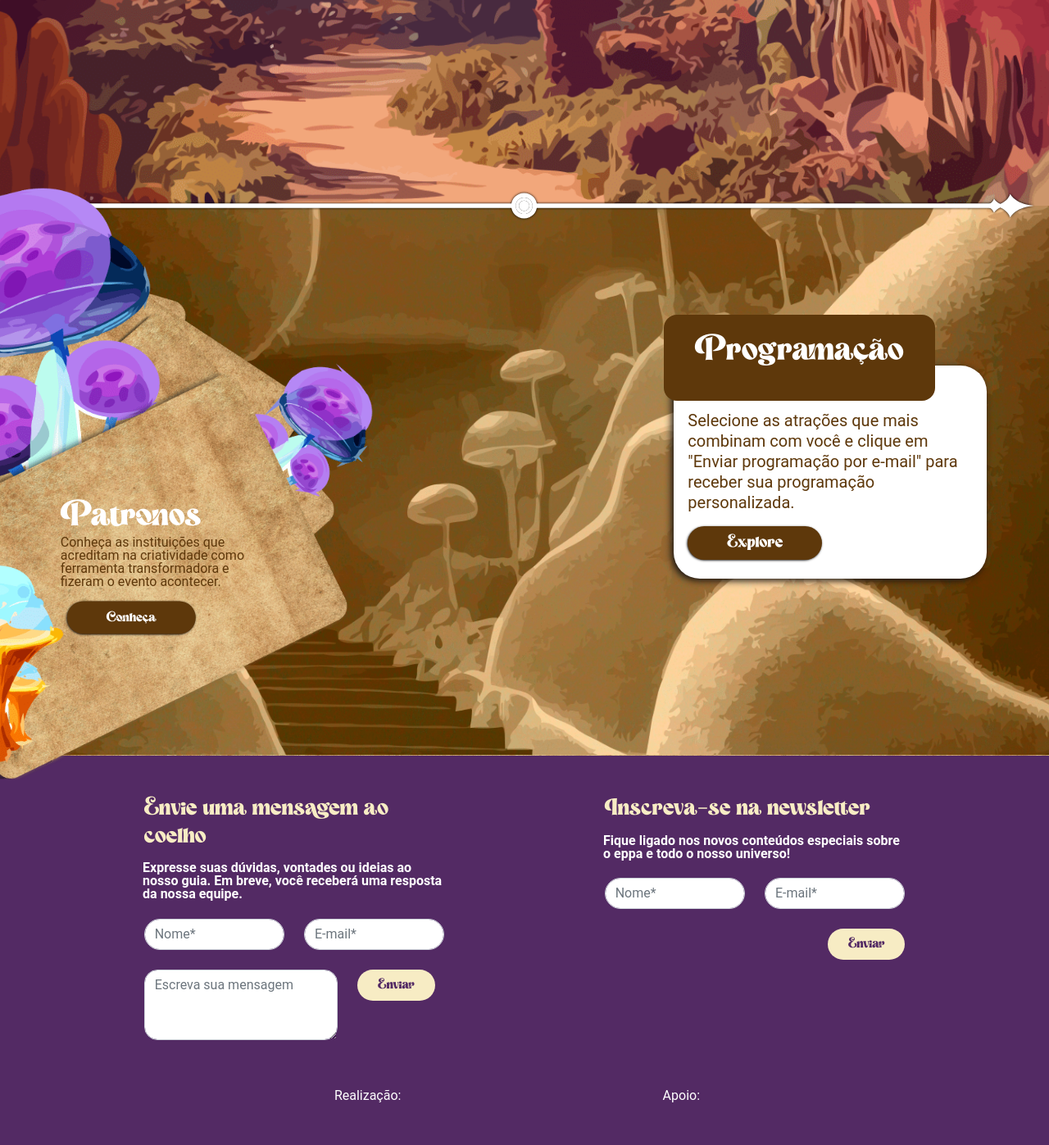
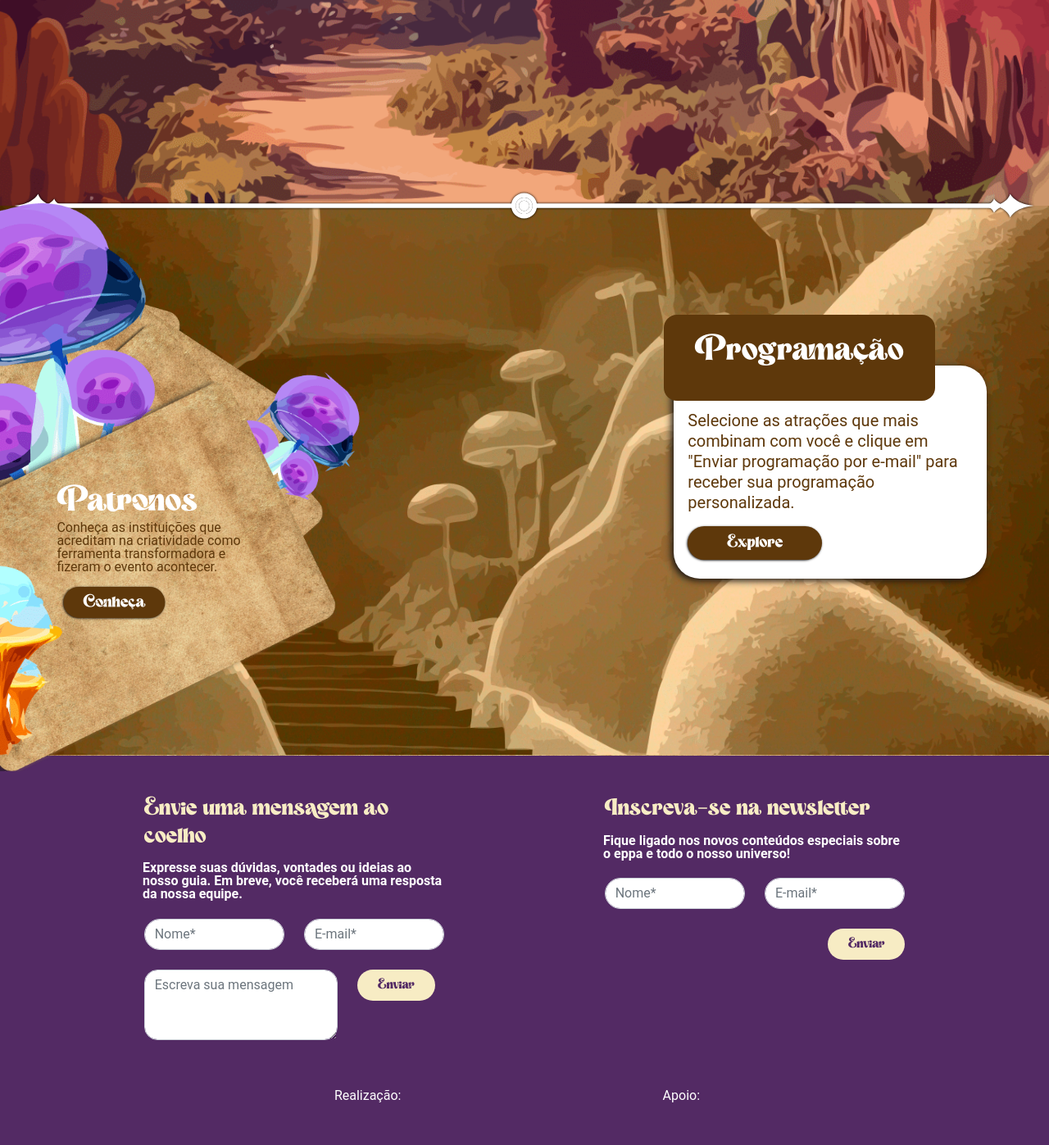
Before and after one commit to kaduFranca/Projeto-EPPA23, a PHP site: page / in a window 1280 px wide. Shown: the part 2741-4138 px from the top of the page at 82% size. Run offline with PHP 8.4, Linux system fonts and the light colour scheme; some web fonts are replaced.

Commit message:
Ajuste cogumelo

```diff
--- a/css/style/style.css
+++ b/css/style/style.css
@@ -222,10 +222,8 @@ body {
     display: block;
     z-index: 4;
     max-width: 500px;
-    min-width: 300px;
-
+    min-width: 200px;
     height: 700px;
-    min-height: 500px;
 
 }
 
@@ -236,9 +234,9 @@ body {
     background-size: cover;
     background-attachment: fixed;
     background-repeat: no-repeat;
-    background-position: -220px 11px;
-    min-height: 105%;
-    transform: translate(-0%, 10%);
+    background-position: -210px 11px;
+    min-height: 101%;
+    transform: translate(-0%, 13%);
     padding: 0%;
     margin: 0%;
 }
@@ -251,8 +249,8 @@ body {
     background-color: transparent;
     width: 220px;
     min-width: 40%;
-    transform: translateX(39%);
-    top: 53%;
+    transform: translateX(37%);
+    top: 50%;
     padding: 0;
     margin: 0;
 }
--- a/index.html
+++ b/index.html
@@ -220,7 +220,7 @@
                 </div>
                 <div class="row my-3">
                   <button
-                    class="box-marrom botao cor-marrom rounded-pill text-center text-white w-auto  border-0 mx-2 px-5 py-2">Conheça</button>
+                    class="box-marrom botao cor-marrom rounded-pill text-center text-white w-auto fs-5  border-0 mx-2 px-4 py-1">Conheça</button>
                 </div>
               </div>
             </div>
```
